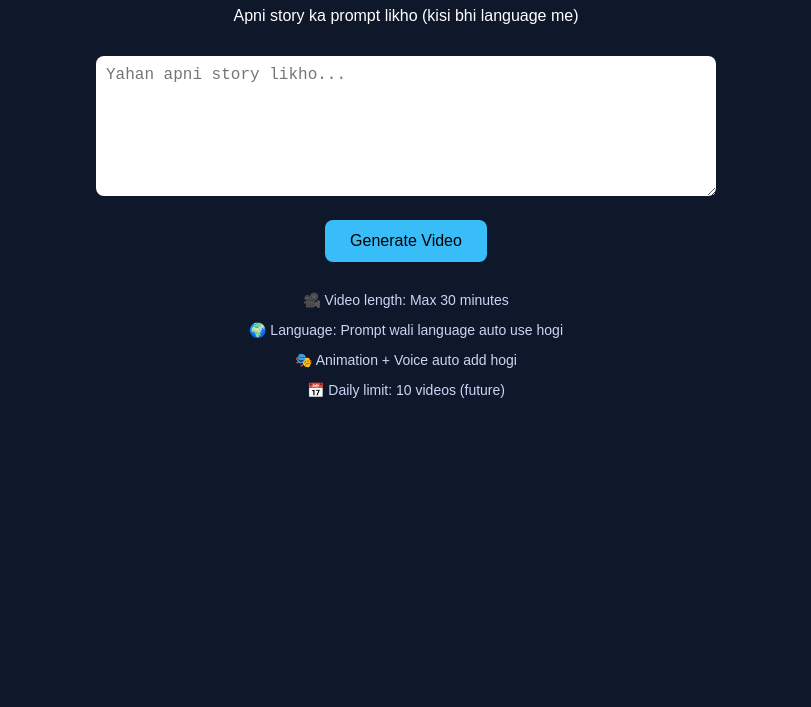
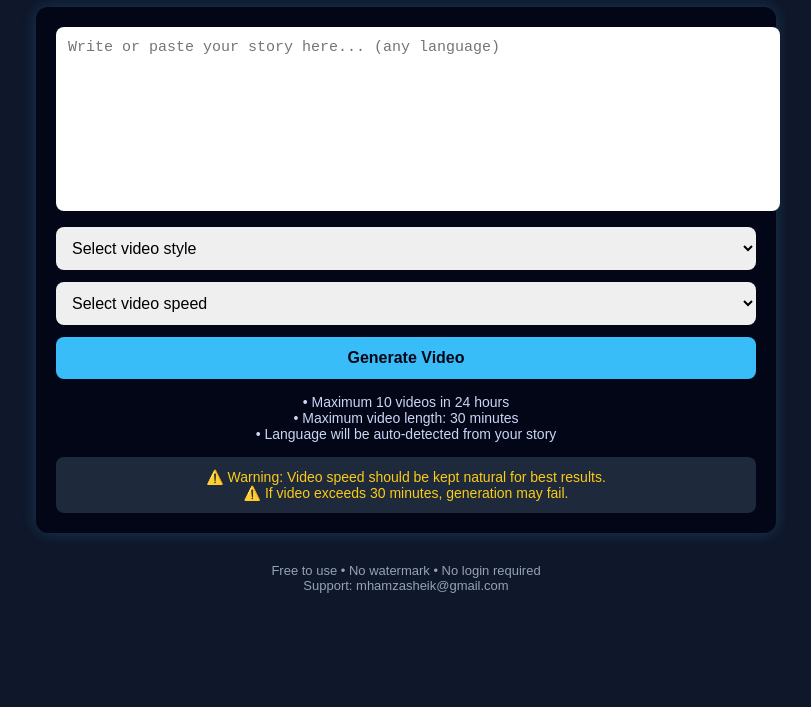
Before and after one commit to mhamzasheik-glitch/ai-story-video, a plain HTML site: page index.html in a window 1280 px wide. Shown: the part 93-800 px from the top of the page, without its empty margins (234-1045 px from the left). Drawn offline with Linux system fonts and the light colour scheme.

Commit message:
Update index.html

```diff
--- a/index.html
+++ b/index.html
@@ -1,63 +1,138 @@
 <!DOCTYPE html>
 <html lang="en">
 <head>
-  <meta charset="UTF-8">
+  <meta charset="UTF-8" />
   <title>AI Story Video Generator</title>
-  <meta name="viewport" content="width=device-width, initial-scale=1.0">
+  <meta name="viewport" content="width=device-width, initial-scale=1.0" />
+
   <style>
     body {
       font-family: Arial, sans-serif;
       background: #0f172a;
-      color: #fff;
+      color: #ffffff;
       margin: 0;
       padding: 20px;
       text-align: center;
     }
+
     h1 {
       color: #38bdf8;
     }
+
+    .box {
+      max-width: 700px;
+      margin: auto;
+      background: #020617;
+      padding: 20px;
+      border-radius: 12px;
+      box-shadow: 0 0 15px rgba(56,189,248,0.2);
+    }
+
     textarea {
       width: 100%;
-      max-width: 600px;
-      height: 120px;
-      margin-top: 15px;
-      padding: 10px;
+      height: 160px;
+      border-radius: 8px;
+      border: none;
+      padding: 12px;
+      font-size: 15px;
+      resize: none;
+    }
+
+    select, button {
+      width: 100%;
+      padding: 12px;
+      margin-top: 12px;
       border-radius: 8px;
       border: none;
       font-size: 16px;
     }
+
     button {
-      margin-top: 20px;
-      padding: 12px 25px;
-      font-size: 16px;
       background: #38bdf8;
-      border: none;
-      border-radius: 8px;
+      color: #020617;
+      font-weight: bold;
       cursor: pointer;
     }
-    .note {
-      margin-top: 30px;
+
+    button:hover {
+      background: #0ea5e9;
+    }
+
+    .info {
+      margin-top: 15px;
       font-size: 14px;
       color: #cbd5f5;
     }
+
+    .warning {
+      background: #1e293b;
+      padding: 12px;
+      border-radius: 8px;
+      margin-top: 15px;
+      color: #facc15;
+      font-size: 14px;
+    }
+
+    footer {
+      margin-top: 30px;
+      font-size: 13px;
+      color: #94a3b8;
+    }
   </style>
 </head>
+
 <body>
 
-  <h1>AI Story → Animation Video</h1>
-  <p>Apni story ka prompt likho (kisi bhi language me)</p>
+  <h1>AI Story Video Generator</h1>
 
-  <textarea placeholder="Yahan apni story likho..."></textarea>
+  <div class="box">
 
-  <br>
-  <button>Generate Video</button>
+    <textarea placeholder="Write or paste your story here... (any language)"></textarea>
 
-  <div class="note">
-    <p>🎥 Video length: Max 30 minutes</p>
-    <p>🌍 Language: Prompt wali language auto use hogi</p>
-    <p>🎭 Animation + Voice auto add hogi</p>
-    <p>📅 Daily limit: 10 videos (future)</p>
+    <select>
+      <option selected disabled>Select video style</option>
+      <option>Anime</option>
+      <option>Cartoon</option>
+      <option>Humanity</option>
+    </select>
+
+    <select>
+      <option selected disabled>Select video speed</option>
+      <option>Slow</option>
+      <option>Normal</option>
+      <option>Fast</option>
+    </select>
+
+    <button onclick="generateVideo()">Generate Video</button>
+
+    <div class="info">
+      • Maximum 10 videos in 24 hours
+      <br>• Maximum video length: 30 minutes
+      <br>• Language will be auto-detected from your story
+    </div>
+
+    <div class="warning">
+      ⚠️ Warning: Video speed should be kept natural for best results.
+      <br>⚠️ If video exceeds 30 minutes, generation may fail.
+    </div>
+
   </div>
+
+  <footer>
+    Free to use • No watermark • No login required
+    <br>
+    Support: mhamzasheik@gmail.com
+  </footer>
+
+  <script>
+    function generateVideo() {
+      alert(
+        "Video generation backend is not connected yet.\n\n" +
+        "This is a demo interface.\n\n" +
+        "Next step: Connect AI video + voice backend."
+      );
+    }
+  </script>
 
 </body>
 </html>
```
